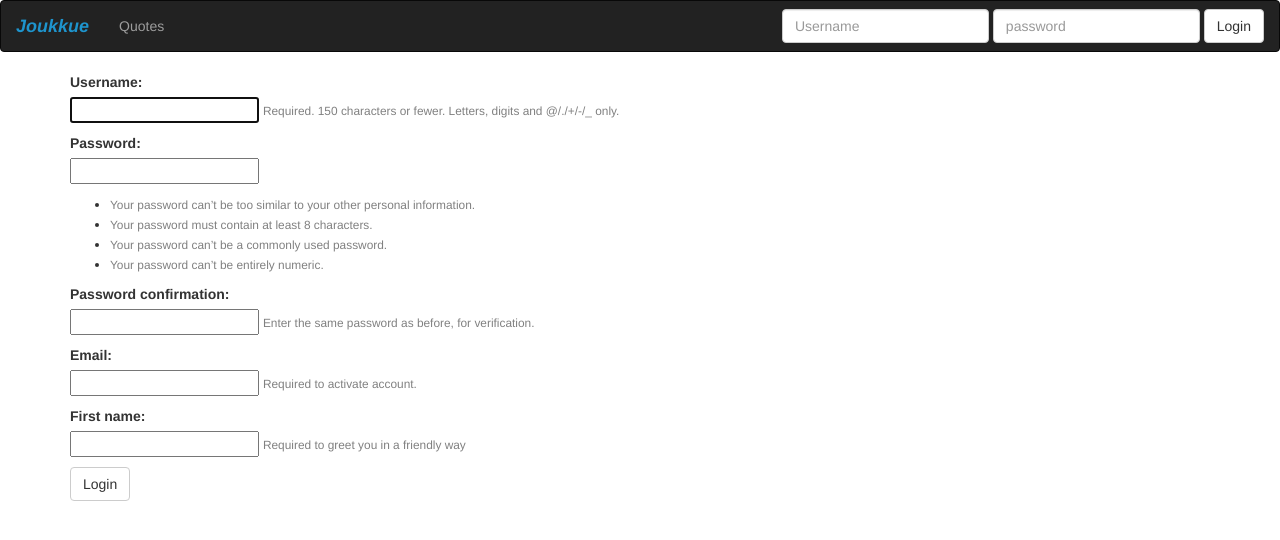
After one commit to Joukkue/JoukkueWeb, a Django app: page /signup/ in a window 1280 px wide. The commit adds this page. Shown: the top 540 px of the page. Run offline with Django 3.2, Linux system fonts and the light colour scheme; some libraries are stand-ins or nearby versions.

Commit message:
Added login and signup

```diff
--- a/WebCode/myviews/front.py
+++ b/WebCode/myviews/front.py
@@ -1,17 +1,86 @@
-from django.shortcuts import render
+from django.shortcuts import render, redirect
 import sqlite3
+from django.contrib.auth import authenticate, login, logout
+from django import forms
+from JoukkuePage import settings
+from django.contrib.auth.decorators import login_required
+from django.contrib.auth.forms import UserCreationForm
+from django.shortcuts import HttpResponseRedirect
+
+
+
+class LoginForm(forms.Form):
+
+	username = forms.CharField(label='', widget=forms.TextInput(attrs = {'class': 'form-control' , 'placeholder': 'Username'}))
+	password = forms.CharField(label='', widget = forms.PasswordInput(attrs = {'class': 'form-control', 'placeholder': 'password'}))
+
+class SignUpForm(UserCreationForm):
+	email = forms.EmailField(max_length=254, help_text='Required to activate account.')
+	#override default -> required = True
+	first_name = forms.CharField(max_length=30, help_text = 'Required to greet you in a friendly way', required = True)
+
+def getContext():
+    context = {'loginform': LoginForm}
+    return context
 
 def frontpage(request):
-    return render(request, "home.html")
+    context = getContext()
+    return render(request, "home.html", context)
 
+@login_required
 def show(request):
     connection = sqlite3.connect('joukkue.db')
     c = connection.cursor()
     c.execute('SELECT * FROM Quotes')
     quotes = c.fetchall()
-    context = {}
+    context = getContext()
     context['quotes'] = {}
     for quote in quotes:
-        context['quotes'][quote[0]] = quote[1]
-    print (context)
+        asd = {quote[1]:quote[2]}
+        context['quotes'][quote[0]] = asd
+    print (quotes)
     return render(request, "quotes.html", context)
+
+def login_user(request):
+	loginform = LoginForm()
+	context = {'user': request.user, 'loginform': loginform}
+
+	if request.method == 'POST':
+		username = request.POST['username']
+		password = request.POST['password']
+		user = authenticate(request, username=username, password=password)
+
+		if user is not None:
+			if user.is_active:
+				login(request, user)
+				return redirect(settings.LOGIN_SUCCESS_URL)
+		else:
+			return redirect(settings.LOGIN_FAIL_URL)
+	else:
+		# should this do something?
+		pass
+
+def login_page(request):
+    return render(request, "loginpage.html", getContext())
+
+def logout_user(request):
+    logout(request)
+    return HttpResponseRedirect('/loginpage/')
+
+
+def signup(request):
+    loginform = LoginForm()
+
+    if request.method == 'POST':
+        form = SignUpForm(request.POST)
+        if form.is_valid():
+            user = form.save(commit=False)
+            if settings.EMAIL_CONFIRMATION_REQUIRED:
+                user.is_active = False
+            else:
+                user.is_active = True
+            user.save()
+            return render(request, 'home.html')
+    else:
+        form = SignUpForm()
+    return render(request, 'signup.html', {'form': form, 'loginform': loginform})
--- a/WebCode/templates/home.html
+++ b/WebCode/templates/home.html
@@ -2,5 +2,4 @@
 
 {% block content %}
 <h1>Welcome to the Joukkue Web page</h1>
-
 {% endblock %}
--- /dev/null
+++ b/WebCode/templates/login_navbar.html
@@ -0,0 +1,18 @@
+{% if  user.is_authenticated%}
+    <li><a>{{user.username}}</a> </li>
+    <li><a href={% url 'logout' %} class="highlight">Log out</a></li>
+{% else %}
+<li>
+  <form class="navbar-form navbar-left" action="{% url 'login' %}" method="post">
+
+  	<div class="form-group">
+    	{% csrf_token %}
+    	{{ loginform }}
+    </div>
+
+    <input type="submit" class="btn btn-default" value="Login"/>
+
+  </form>
+
+</li>
+{% endif %}
--- a/WebCode/templates/navigation_base.html
+++ b/WebCode/templates/navigation_base.html
@@ -25,6 +25,9 @@
   <ul class="nav navbar-nav">
         <li class=""><a href="{% url 'quotes' %}">Quotes</a></li>
   </ul>
+      <ul class="nav navbar-nav navbar-right">
+      <li>{% include "login_navbar.html" %}</li>
+    </ul>
   </div>
 
 </nav>
--- /dev/null
+++ b/WebCode/templates/signup.html
@@ -0,0 +1,22 @@
+{% extends 'navigation_base.html' %}
+
+{% block content %}
+<form action="/signup/" method = "POST">
+    <div class="form-group">
+    	{% csrf_token %}
+    	{% for field in form %}
+      	<p>
+        {{ field.label_tag }}<br>
+        {{ field }}
+        {% if field.help_text %}
+        <small style="color: grey">{{ field.help_text|safe }}</small>
+        {% endif %}
+        {% for error in field.errors %}
+         <p style="color: red">{{ error }}</p>
+        {% endfor %}
+      	</p>
+    {% endfor %}
+    <input type="submit" class="btn btn-default" value="Login"/>
+  </div>
+</form>
+{% endblock %}
--- a/WebCode/urls.py
+++ b/WebCode/urls.py
@@ -4,5 +4,9 @@ from WebCode.myviews   import front
 urlpatterns = [
     url(r'^$', front.frontpage, name = 'home'),
     url(r'^home/$', front.frontpage, name = 'home'),
+    url(r'^login/$', front.login_user,  name = 'login'),
+    url(r'^logout/$', front.logout_user,  name = 'logout'),
     url(r'^quotes/$', front.show, name = 'quotes'),
+    url(r'^loginpage/$', front.login_page,  name = 'loginpage'),
+    url(r'^signup/$', front.signup, name = 'signup'),
 ]
--- a/WebCode/views.py
+++ b/WebCode/views.py
@@ -1,5 +1,7 @@
 from django.shortcuts import render
 from django.contrib.auth.decorators import login_required
+from django.contrib.auth import authenticate, login, logout
+
 from core.utils import get_context_data
 
 @login_required
```
Also changed, not shown: JoukkuePage/settings.py (+6 -2 lines), WebCode/templates/loginpage.html (added, +17 -0 lines), WebCode/templates/quotes.html (+48 -2 lines), db.sqlite3.
